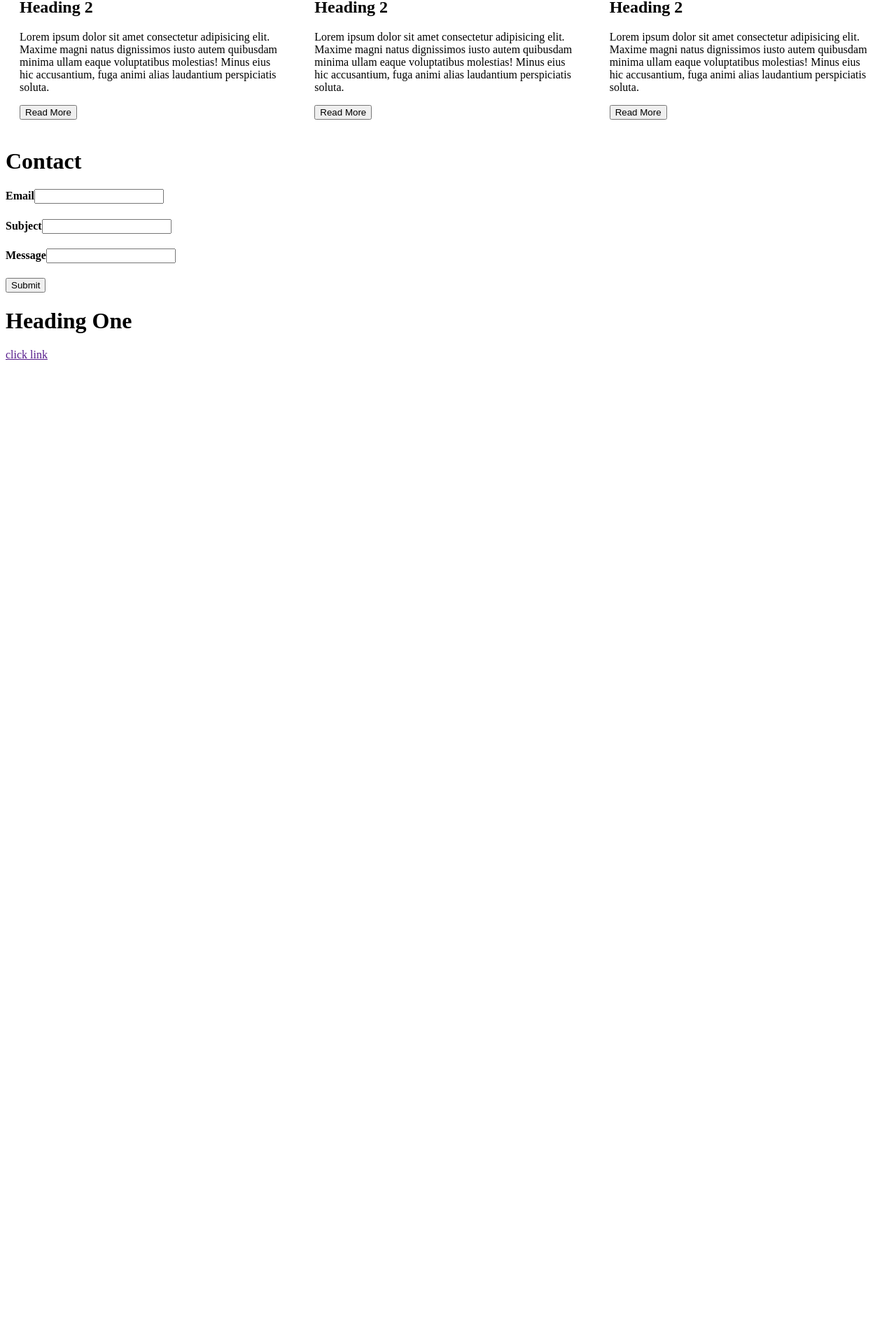
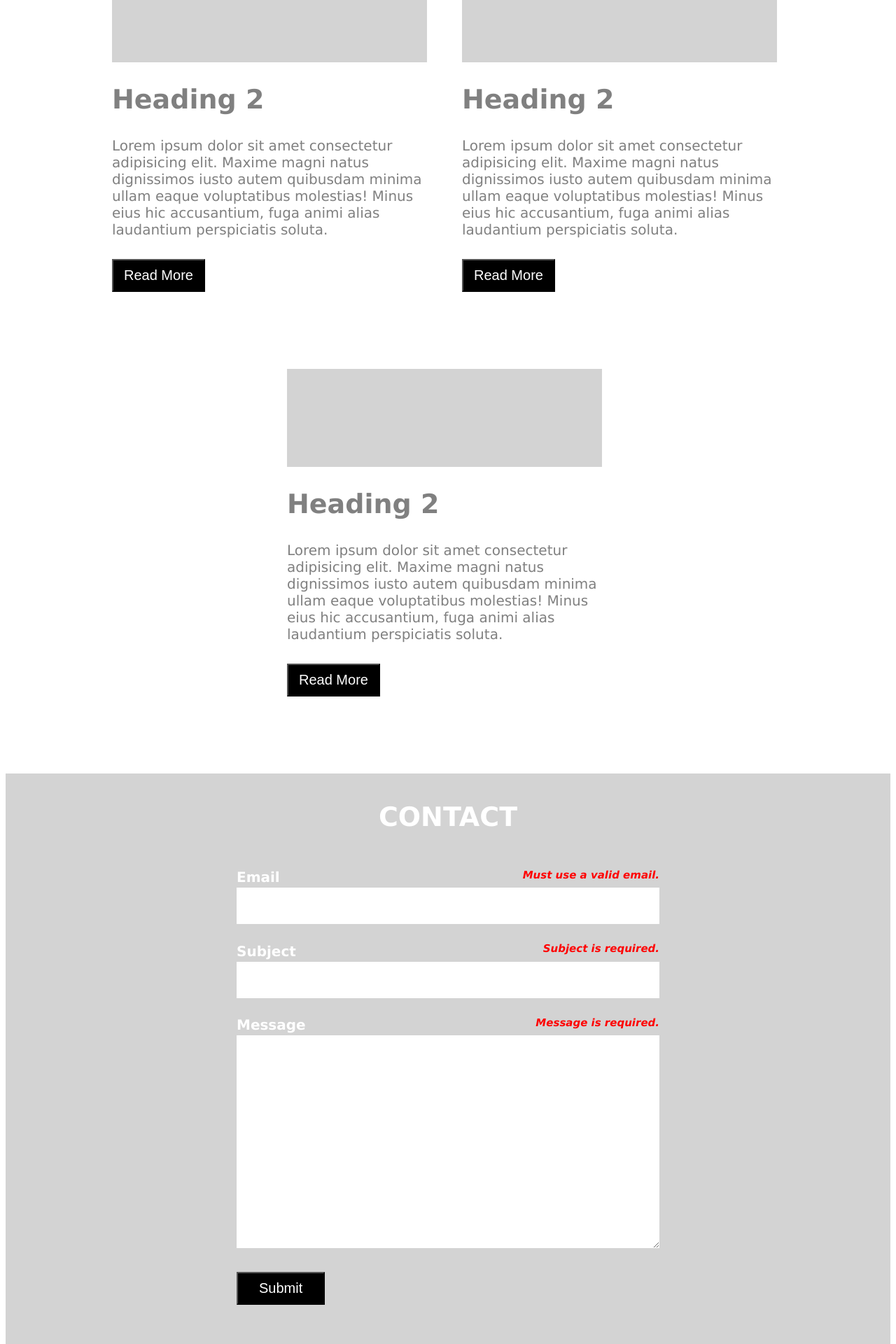
Before and after one commit to AJRJ29/joshua_danao-04-2021, a Next.js app in the folder joshua_danao-04-2021/mwi-mockup/: page / in a window 1280 px wide. Shown: the part 320-2240 px from the top of the page at 70% size. Before the commit the page ends 844 px from the top, so only its background shows below. Built offline with nearby package versions, Linux system fonts and the light colour scheme.

Commit message:
mockup styling

```diff
--- a/joshua_danao-04-2021/mwi-mockup/components/contact.js
+++ b/joshua_danao-04-2021/mwi-mockup/components/contact.js
@@ -1,21 +1,28 @@
+import styles from '../styles/contact.module.css'
+
 export default function Contact() {
   return(
-    <div>
-      <h1>Contact</h1>
-      <form action="">
-        <h4>
-          Email
-          <input type="text" />
-        </h4>
-        <h4>
-          Subject
-          <input type="text" />
-        </h4>
-        <h4>
-          Message
-          <input type="text" />
-        </h4>
-        <button>Submit</button>
+    <div className={styles.contact}>
+      <h1 className={styles.header}>CONTACT</h1>
+      <form className={styles.contactForm} action="">
+        <div>
+          <div className={styles.textContainer}>
+            <h4 className={styles.inputText}>Email</h4>
+            <h4 className={styles.inputError}>Must use a valid email.</h4>
+          </div>
+          <input className={styles.emailInput} type="text" />
+          <div className={styles.textContainer}>
+            <h4 className={styles.inputText}>Subject</h4>
+            <h4 className={styles.inputError}>Subject is required.</h4>
+          </div>
+          <input className={styles.subjectInput} type="text" />
+          <div className={styles.textContainer}>
+            <h4 className={styles.inputText}>Message</h4>
+            <h4 className={styles.inputError}>Message is required.</h4>
+          </div>
+          <textarea className={styles.MessageInput} type="text" />
+        </div>
+        <button className={styles.contactButton}>Submit</button>
       </form>
     </div>
   )
--- a/joshua_danao-04-2021/mwi-mockup/components/footer.js
+++ b/joshua_danao-04-2021/mwi-mockup/components/footer.js
@@ -1,9 +1,12 @@
+import styles from '../styles/footer.module.css'
+
 export default function Footer() {
   return(
-    <div>
-      <div>
-        <h1>Heading One</h1>
-        <a href="">click link</a>
+    <div className={styles.footer}>
+      <h1 className={styles.banner}>HEADING ONE</h1>
+      <p className={styles.content}>Remove the duplicate in 2 Javascript objects and output the list of distinct names in an unordered list when this <a href=""> link is clicked</a>, if the operation has been completed already notify the user that this has already been done.</p>
+      <div className={styles.footbar}>
+        <h4>Midwestern Interactive Benchmark Test</h4>
       </div>
     </div>
   )
--- a/joshua_danao-04-2021/mwi-mockup/components/header.js
+++ b/joshua_danao-04-2021/mwi-mockup/components/header.js
@@ -8,23 +8,23 @@ export default function Homepage() {
       <div className={styles.content}>
         <h1 className={styles.banner}>HEADING ONE</h1>
         <div className={styles.contenContainer}>
-          <div className={styles.heading}>
-            <div></div>
-            <h2>Heading 2</h2>
-            <p>Lorem ipsum dolor sit amet consectetur adipisicing elit. Maxime magni natus dignissimos iusto autem quibusdam minima ullam eaque voluptatibus molestias! Minus eius hic accusantium, fuga animi alias laudantium perspiciatis soluta.</p>
-            <button>Read More</button>
+          <div className={styles.headingContainer}>
+            <div className={styles.box}></div>
+            <h2 className={styles.contentHeader}>Heading 2</h2>
+            <p className={styles.contentP}>Lorem ipsum dolor sit amet consectetur adipisicing elit. Maxime magni natus dignissimos iusto autem quibusdam minima ullam eaque voluptatibus molestias! Minus eius hic accusantium, fuga animi alias laudantium perspiciatis soluta.</p>
+            <button className={styles.headerButton}>Read More</button>
           </div>
-          <div className={styles.heading}>
-            <div></div>
-            <h2>Heading 2</h2>
-            <p>Lorem ipsum dolor sit amet consectetur adipisicing elit. Maxime magni natus dignissimos iusto autem quibusdam minima ullam eaque voluptatibus molestias! Minus eius hic accusantium, fuga animi alias laudantium perspiciatis soluta.</p>
-            <button>Read More</button>
+          <div className={styles.headingContainer}>
+            <div className={styles.box}></div>
+            <h2 className={styles.contentHeader}>Heading 2</h2>
+            <p className={styles.contentP}>Lorem ipsum dolor sit amet consectetur adipisicing elit. Maxime magni natus dignissimos iusto autem quibusdam minima ullam eaque voluptatibus molestias! Minus eius hic accusantium, fuga animi alias laudantium perspiciatis soluta.</p>
+            <button className={styles.headerButton}>Read More</button>
           </div>
-          <div className={styles.heading}>
-            <div></div>
-            <h2>Heading 2</h2>
-            <p>Lorem ipsum dolor sit amet consectetur adipisicing elit. Maxime magni natus dignissimos iusto autem quibusdam minima ullam eaque voluptatibus molestias! Minus eius hic accusantium, fuga animi alias laudantium perspiciatis soluta.</p>
-            <button>Read More</button>
+          <div className={styles.headingContainer}>
+            <div className={styles.box}></div>
+            <h2 className={styles.contentHeader}>Heading 2</h2>
+            <p className={styles.contentP}>Lorem ipsum dolor sit amet consectetur adipisicing elit. Maxime magni natus dignissimos iusto autem quibusdam minima ullam eaque voluptatibus molestias! Minus eius hic accusantium, fuga animi alias laudantium perspiciatis soluta.</p>
+            <button className={styles.headerButton}>Read More</button>
           </div>
         </div>
       </div>
--- /dev/null
+++ b/joshua_danao-04-2021/mwi-mockup/styles/contact.module.css
@@ -0,0 +1,66 @@
+.contact {
+  background-color: lightgray;
+  display: flex;
+  flex-direction: column;
+  justify-content: center;
+  align-items: center;
+}
+
+.header {
+  margin-top: 40px;
+  color: white;
+  font-size: 38px;
+  font-family: Geneva, Tahoma, sans-serif;
+}
+
+.textContainer {
+  display: flex;
+  justify-content: space-between;
+  align-items: center;
+}
+
+.inputText {
+  margin-bottom: 3px;
+  color: white;
+  font-size: 20px;
+  font-family: Geneva, Tahoma, sans-serif;
+}
+
+.inputError {
+  margin-bottom: 3px;
+  color: red;
+  font-size: 15px;
+  font-family: Geneva, Tahoma, sans-serif;
+  font-style: oblique;
+}
+
+.emailInput {
+  height: 50px;
+  width: 600px;
+  border: none;
+}
+
+.subjectInput {
+  height: 50px;
+  width: 600px;
+  border: none;
+}
+
+.MessageInput {
+  height: 300px;
+  width: 600px;
+  border: none;
+  margin-bottom: 20px;
+}
+
+.contactButton {
+  margin-top: 10px;
+  margin-bottom: 70px;
+  padding-top: 10px;
+  padding-left: 30px;
+  padding-right: 30px;
+  padding-bottom: 10px;
+  color: white;
+  background-color: black;
+  font-size: 20px;
+}
--- /dev/null
+++ b/joshua_danao-04-2021/mwi-mockup/styles/footer.module.css
@@ -0,0 +1,31 @@
+
+
+.banner {
+  font-weight: 100;
+  margin-top: 80px;
+  margin-left: 61px;
+  font-size: 70px;
+  font-family: Geneva, Tahoma, sans-serif;
+  text-decoration: underline;
+  margin-bottom: 19px;
+}
+
+.content {
+  margin-top: 50px;
+  margin-left: 61px;
+  font-size: 20px;
+  font-family: Geneva, Tahoma, sans-serif;
+  margin-bottom: 19px;
+}
+
+.footbar {
+  margin-top: 250px;
+ display: flex;
+ justify-content: center;
+ align-items: center;
+ font-size: 19px;
+ background-color: black;
+ font-family: Geneva, Tahoma, sans-serif;
+ color: white;
+ font-style: oblique;
+}
--- a/joshua_danao-04-2021/mwi-mockup/styles/header.module.css
+++ b/joshua_danao-04-2021/mwi-mockup/styles/header.module.css
@@ -2,6 +2,7 @@
   display: flex;
   justify-content: center;
   flex-direction: column;
+  margin-bottom: 20px;
 }
 
 .line {
@@ -21,17 +22,53 @@
 }
 
 .banner {
-  margin-left: 20px;
+  margin-left: 61px;
   font-size: 70px;
+  font-weight: 100;
   font-family: Geneva, Tahoma, sans-serif;
   text-decoration: underline;
+  margin-bottom: 19px;
+}
+
+.box {
+  width: 450px;
+  height: 140px;
+  background-color: lightgray;
+}
+
+.contentHeader {
+  font-size: 38px;
+  font-family: Geneva, Tahoma, sans-serif;
+  color: gray;
 }
 
 .contenContainer {
+  flex-wrap: wrap;
   display: flex;
   justify-content: center;
+  align-items: center;
 }
 
-.heading {
+.headingContainer {
   margin: 20px;
+  width: 460px;
+  overflow: hidden;
 }
+
+.contentP {
+  font-size: 20px;
+  font-family: Geneva, Tahoma, sans-serif;
+  color: gray;
+}
+
+.headerButton {
+  margin-top: 10px;
+  margin-bottom: 70px;
+  padding-top: 10px;
+  padding-left: 15px;
+  padding-right: 15px;
+  padding-bottom: 10px;
+  color: white;
+  background-color: black;
+  font-size: 20px;
+}
```
